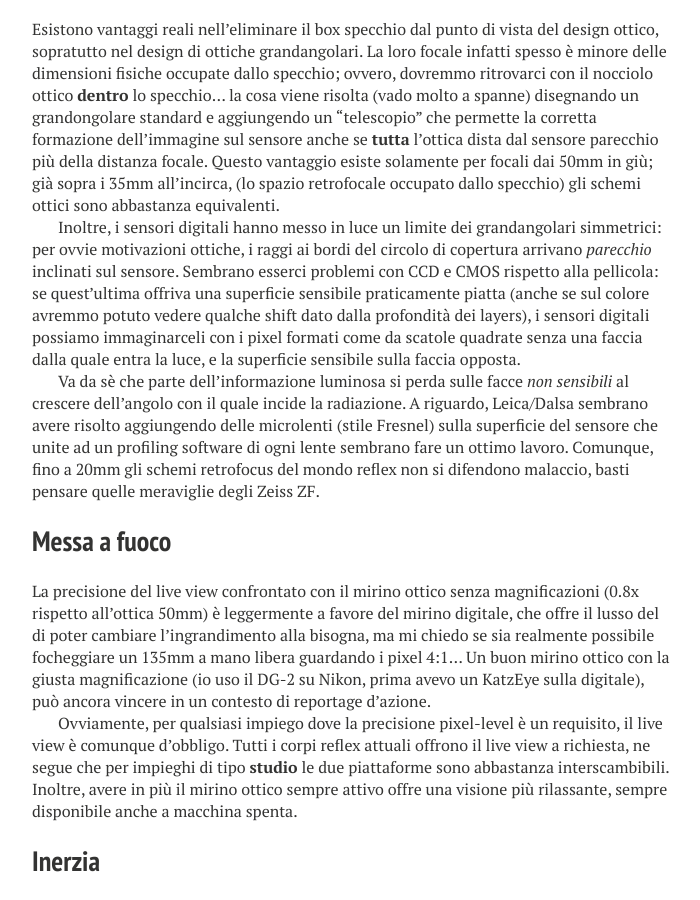
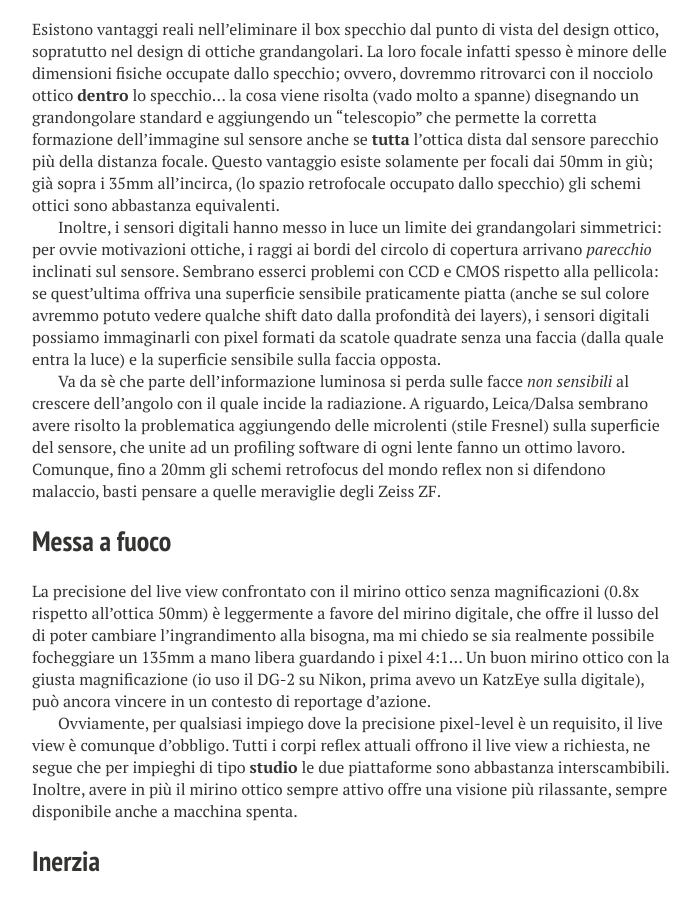
Before and after one commit to theinfiltrated/theinfiltrated.github.io, a Jekyll site: the page built from _posts/2015-05-23-why_dslr_arent_going_anywhere.md, in a window 1280 px wide and 900 px high, scrolled down 1469 px. Shown: the whole window, without its empty margins (288-988 px from the left). Built offline with Jekyll 4.4.1, drawn with Linux system fonts in a browser that asks for light colours; nearby versions of some CDN libraries.

Commit message:
Corretti refusi 3

```diff
--- a/_posts/2015-05-23-why_dslr_arent_going_anywhere.md
+++ b/_posts/2015-05-23-why_dslr_arent_going_anywhere.md
@@ -31,10 +31,9 @@
 ## Qualità delle ottiche
 Esistono vantaggi reali nell'eliminare il box specchio dal punto di vista del design ottico, sopratutto nel design di ottiche grandangolari. La loro focale infatti spesso è minore delle dimensioni fisiche occupate dallo specchio; ovvero, dovremmo ritrovarci con il nocciolo ottico **dentro** lo specchio… la cosa viene risolta (vado molto a spanne) disegnando un grandongolare standard e aggiungendo un "telescopio" che permette la corretta formazione dell'immagine sul sensore anche se **tutta** l'ottica dista dal sensore parecchio più della distanza focale. Questo vantaggio esiste solamente per focali dai 50mm in giù; già sopra i 35mm all'incirca, (lo spazio retrofocale occupato dallo specchio) gli schemi ottici sono abbastanza equivalenti.
 
-Inoltre, i sensori digitali hanno messo in luce un limite dei grandangolari simmetrici: per ovvie motivazioni ottiche, i raggi ai bordi del circolo di copertura arrivano *parecchio* inclinati sul sensore. Sembrano esserci
-problemi con CCD e CMOS rispetto alla pellicola: se quest'ultima offriva una superficie sensibile praticamente piatta (anche se sul colore avremmo potuto vedere qualche shift dato dalla profondità dei layers), i sensori digitali possiamo immaginarceli con i pixel formati come da scatole quadrate senza una faccia dalla quale entra la luce, e la superficie sensibile sulla faccia opposta.
+Inoltre, i sensori digitali hanno messo in luce un limite dei grandangolari simmetrici: per ovvie motivazioni ottiche, i raggi ai bordi del circolo di copertura arrivano *parecchio* inclinati sul sensore. Sembrano esserci problemi con CCD e CMOS rispetto alla pellicola: se quest'ultima offriva una superficie sensibile praticamente piatta (anche se sul colore avremmo potuto vedere qualche shift dato dalla profondità dei layers), i sensori digitali possiamo immaginarli con pixel formati da scatole quadrate senza una faccia (dalla quale entra la luce) e la superficie sensibile sulla faccia opposta.
 
-Va da sè che parte dell'informazione luminosa si perda sulle facce *non sensibili* al crescere dell'angolo con il quale incide la radiazione. A riguardo, Leica/Dalsa sembrano avere risolto aggiungendo delle microlenti (stile Fresnel) sulla superficie del sensore che unite ad un profiling software di ogni lente sembrano fare un ottimo lavoro. Comunque, fino a 20mm gli schemi retrofocus del mondo reflex non si difendono malaccio, basti pensare quelle meraviglie degli Zeiss ZF.
+Va da sè che parte dell'informazione luminosa si perda sulle facce *non sensibili* al crescere dell'angolo con il quale incide la radiazione. A riguardo, Leica/Dalsa sembrano avere risolto la problematica aggiungendo delle microlenti (stile Fresnel) sulla superficie del sensore, che unite ad un profiling software di ogni lente fanno un ottimo lavoro. Comunque, fino a 20mm gli schemi retrofocus del mondo reflex non si difendono malaccio, basti pensare a quelle meraviglie degli Zeiss ZF.
 
 ## Messa a fuoco
 La precisione del live view confrontato con il mirino ottico senza magnificazioni (0.8x rispetto all'ottica 50mm) è leggermente a favore del mirino digitale, che offre il lusso del di poter cambiare l'ingrandimento alla bisogna, ma mi chiedo se sia realmente possibile focheggiare un 135mm a mano libera guardando i pixel 4:1… Un buon mirino ottico con la giusta magnificazione (io uso il DG-2 su Nikon, prima avevo un KatzEye sulla digitale), può ancora vincere in un contesto di reportage d'azione.
```
